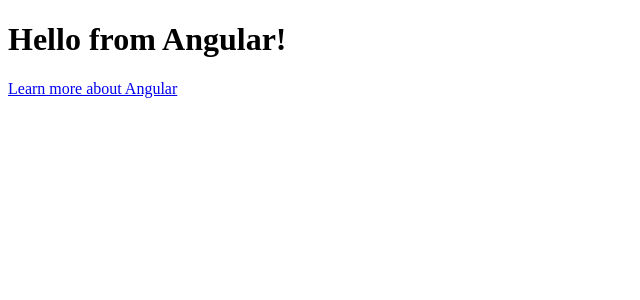
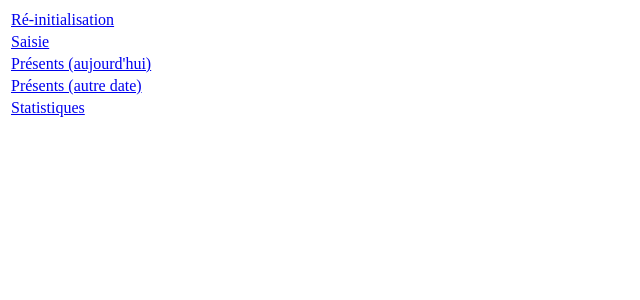
Before and after one commit to linubik/ngCdiAct, an Angular app: page / in a window 1280 px wide. Shown: the top 300 px of the page, without its empty margins (0-640 px from the left). Built offline with nearby package versions, Linux system fonts and the light colour scheme.

Commit message:
liste de liens page de démarrage

```diff
--- a/src/main.ts
+++ b/src/main.ts
@@ -7,12 +7,7 @@
   selector: 'my-app',
   standalone: true,
   imports: [CommonModule],
-  template: `
-    <h1>Hello from {{ name }}!</h1>
-    <a target="_blank" href="https://angular.io/start">
-      Learn more about Angular
-    </a>
-  `,
+  templateUrl: './my-app.component.html'
 })
 export class App {
   name = 'Angular';
--- /dev/null
+++ b/src/my-app.component.html
@@ -0,0 +1,17 @@
+<table>
+    <tr>
+        <td><a href="./original/installation/install.html">Ré-initialisation</a></td>
+    </tr>
+    <tr>
+        <td><a href="./original/index.html">Saisie</a></td>
+    </tr>
+     <tr>
+        <td><a href="./original/gestion/presents.html">Présents (aujourd'hui)</a></td>
+    </tr>
+    <tr>
+        <td><a href="./original/gestion/presentsPasse.html">Présents (autre date)</a></td>
+    </tr>
+    <tr>
+        <td><a href="./original/gestion/stats.html">Statistiques</a></td>
+    </tr>
+</table>
```
